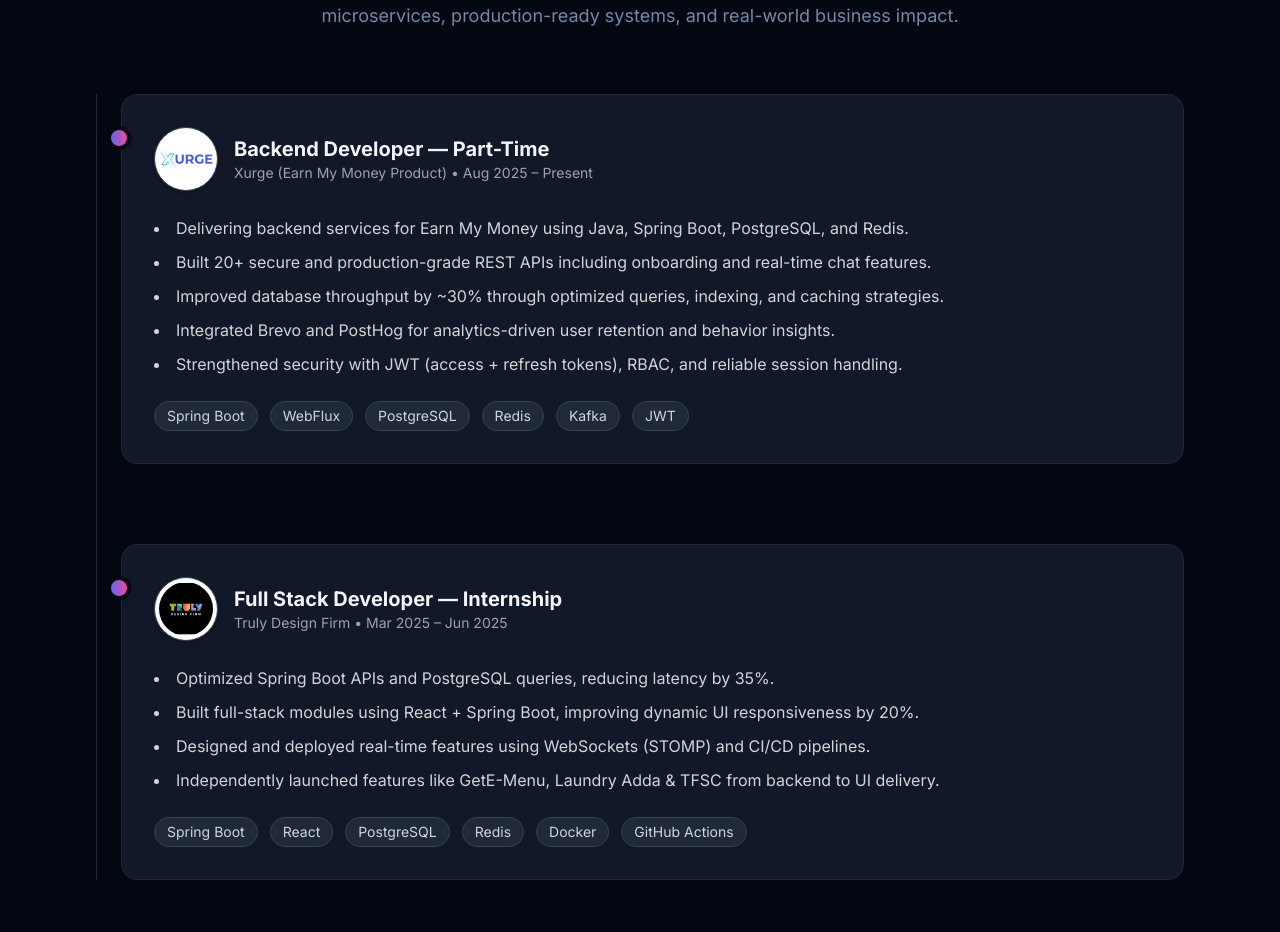
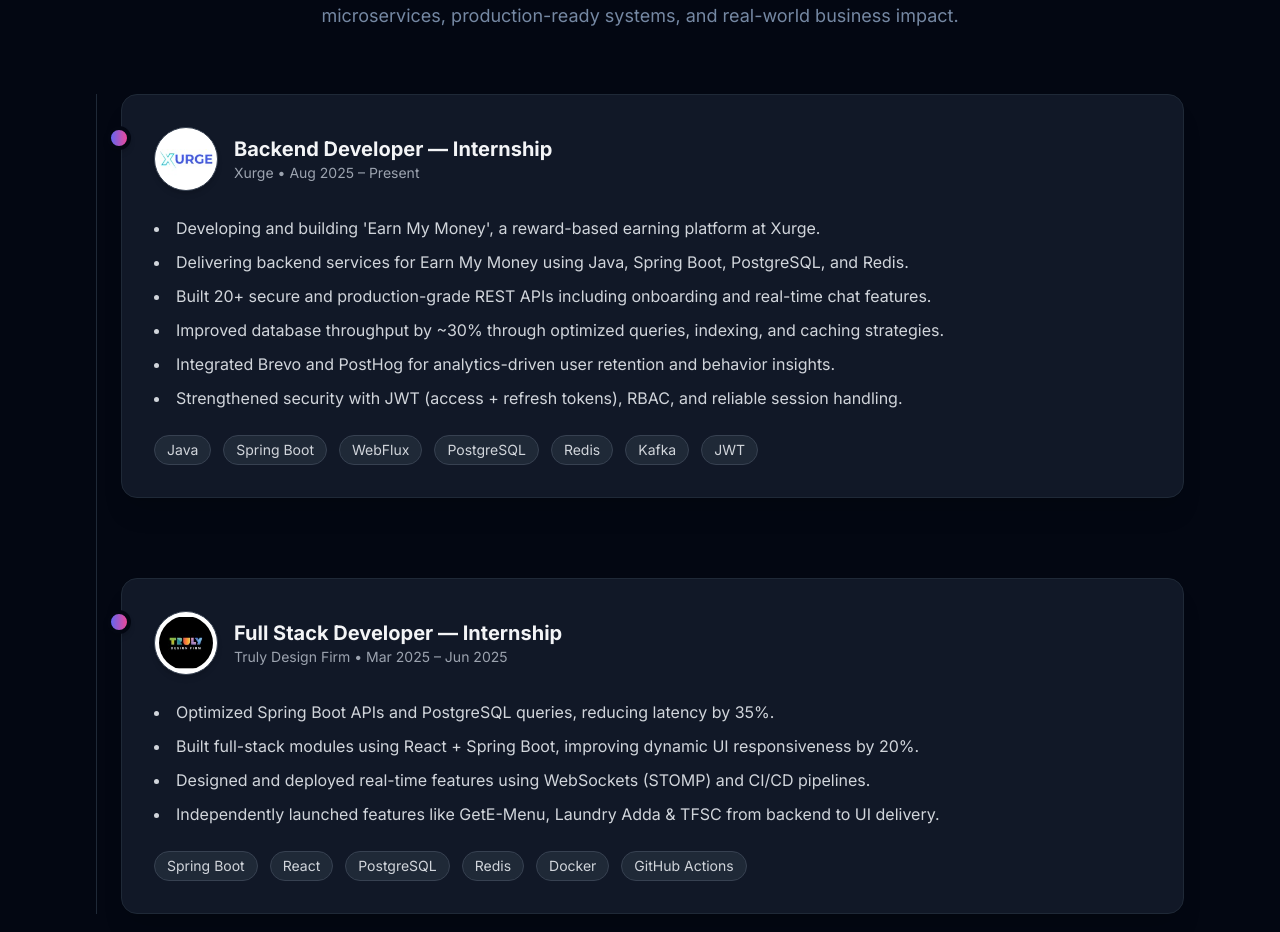
Before and after one commit to DhruvGupta130/Dhruvgupta130, a React (Vite) app: page / in a window 1280 px wide. Shown: the part 5842-6774 px from the top of the page. Built offline with nearby package versions, Linux system fonts and the light colour scheme; no server answers.

Commit message:
Updated Experience And Improvements

```diff
--- a/src/components/Experience.tsx
+++ b/src/components/Experience.tsx
@@ -1,24 +1,25 @@
-import { Card, CardContent } from "@/components/ui/card";
+import {Card, CardContent} from "@/components/ui/card";
 
 // import logos from assets
 import xurgeLogo from "@/assets/xurge-logo.jpg";
-import emmLogo from "@/assets/earn-my-money-logo.jpg";
+// import emmLogo from "@/assets/earn-my-money-logo.jpg";
 import tdLogo from "@/assets/trulydesignfirm-logo.jpg";
 
 const experiences = [
     {
-        company: "Xurge (Earn My Money Product)",
-        role: "Backend Developer — Part-Time",
+        company: "Xurge",
+        role: "Backend Developer — Internship",
         duration: "Aug 2025 – Present",
         logo: xurgeLogo,
         description: [
+            "Developing and building 'Earn My Money', a reward-based earning platform at Xurge.",
             "Delivering backend services for Earn My Money using Java, Spring Boot, PostgreSQL, and Redis.",
             "Built 20+ secure and production-grade REST APIs including onboarding and real-time chat features.",
             "Improved database throughput by ~30% through optimized queries, indexing, and caching strategies.",
             "Integrated Brevo and PostHog for analytics-driven user retention and behavior insights.",
             "Strengthened security with JWT (access + refresh tokens), RBAC, and reliable session handling."
         ],
-        tech: ["Spring Boot", "WebFlux", "PostgreSQL", "Redis", "Kafka", "JWT"],
+        tech: ["Java", "Spring Boot", "WebFlux", "PostgreSQL", "Redis", "Kafka", "JWT"],
     },
     {
         company: "Truly Design Firm",
@@ -59,10 +60,12 @@ export const Experience = () => {
                 {experiences.map((exp, idx) => (
                     <div key={idx} className="relative group">
                         {/* Timeline Dot */}
-            <span className="absolute -left-[14px] top-8 w-6 h-6 rounded-full bg-gradient-to-r from-indigo-500 to-pink-500 border-4 border-gray-950 shadow-md"></span>
+                        <span
+                            className="absolute -left-[14px] top-8 w-6 h-6 rounded-full bg-gradient-to-r from-indigo-500 to-pink-500 border-4 border-gray-950 shadow-md"></span>
 
                         {/* Card */}
-            <Card className="rounded-2xl shadow-xl bg-gray-900 border border-gray-800 transition duration-300 hover:border-indigo-500 hover:shadow-lg hover:shadow-indigo-500/20">
+                        <Card
+                            className="rounded-2xl shadow-xl bg-gray-900 border border-gray-800 transition duration-300 hover:border-indigo-500 hover:shadow-lg hover:shadow-indigo-500/20">
                             <CardContent className="p-8">
                                 {/* Header */}
                                 <div className="flex items-center gap-4 mb-6">
--- a/src/components/Footer.tsx
+++ b/src/components/Footer.tsx
@@ -1,4 +1,4 @@
-import { RESUME_URL } from "@/lib/url";
+import { RESUME_URL } from "@/config.ts";
 import { Heart, Github, Linkedin, Mail, ExternalLink, FileText } from "lucide-react";
 
 export const Footer = () => {
--- a/src/components/Hero.tsx
+++ b/src/components/Hero.tsx
@@ -1,7 +1,7 @@
 import {ArrowDown, Github, Linkedin, Mail, ExternalLink} from "lucide-react";
 import {Button} from "@/components/ui/button";
 import heroBg from "@/assets/hero-bg-improved.jpg";
-import { RESUME_URL } from "@/lib/url";
+import { RESUME_URL } from "@/config";
 
 export const Hero = () => {
     return (
--- a/src/config.ts
+++ b/src/config.ts
@@ -1 +1,2 @@
 export const BREVO_API_KEY = import.meta.env.VITE_BREVO_API_KEY;
+export const RESUME_URL = "https://drive.google.com/file/d/1KYAoMaBvEfJD6-_b3FZ6h_7LIfEcd-MV/view?usp=sharing";
--- a/src/lib/url.ts
+++ /dev/null
@@ -1 +0,0 @@
-export const RESUME_URL = "https://drive.google.com/file/d/1KYAoMaBvEfJD6-_b3FZ6h_7LIfEcd-MV/view?usp=sharing";
```
Lines whose indentation alone changed are shown as unchanged.
